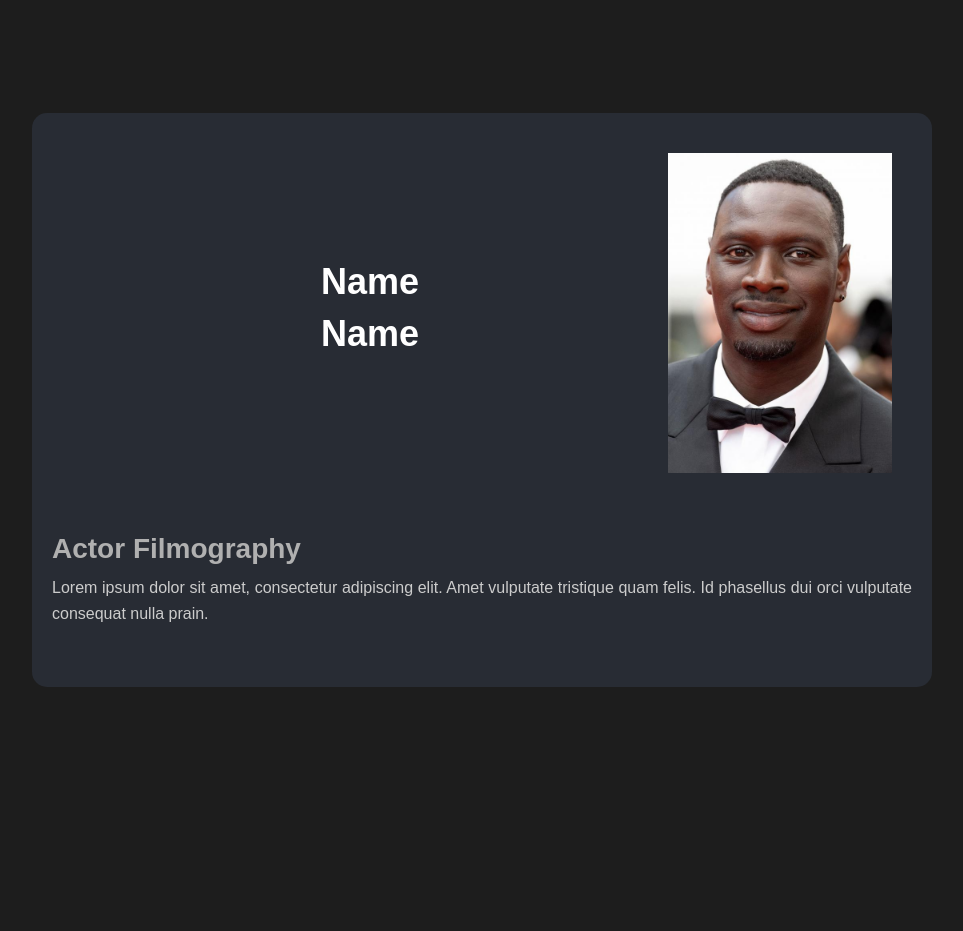
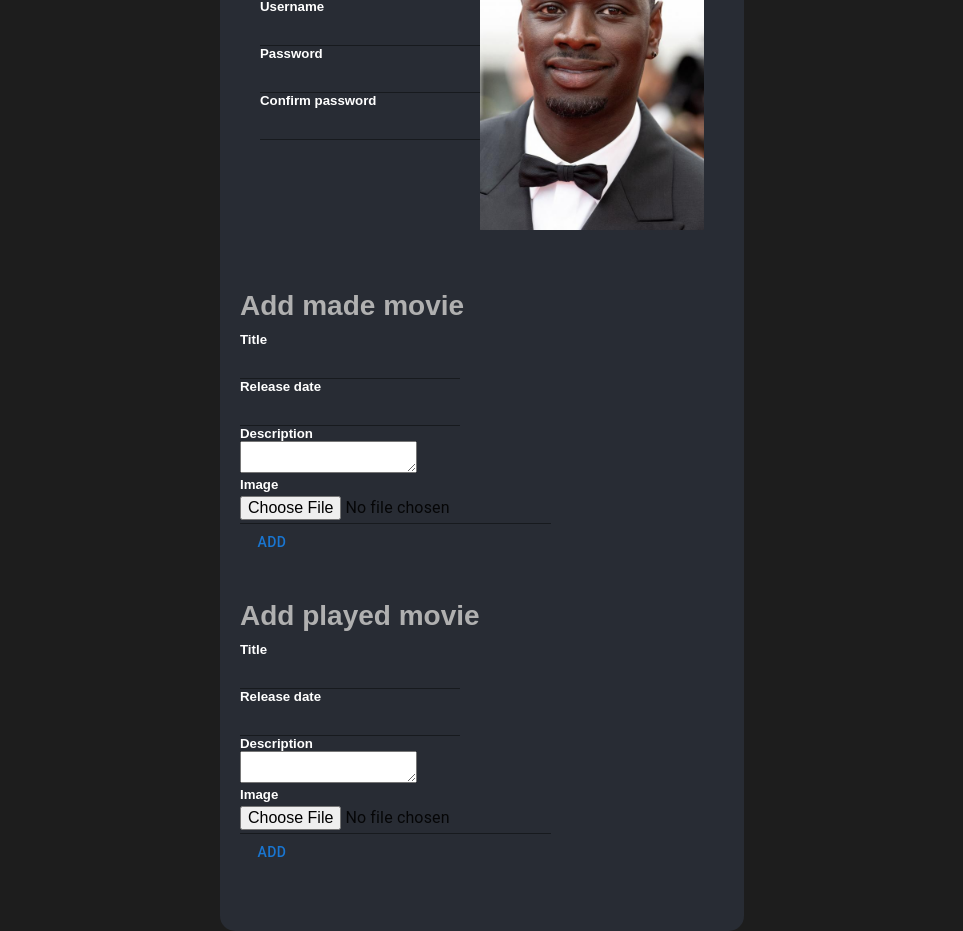
Before and after one commit to DallasJr/Portfolio, a React (Create React App) app in the folder frontend/my-app/: page /Admin in a window 1280 px wide. Shown: the whole page, without its empty margins (158-1121 px from the left). Before the commit the page ends 800 px from the top, so only its background shows below. Built offline with nearby package versions, Linux system fonts and the light colour scheme.

Commit message:
admin page

```diff
--- a/frontend/my-app/package.json
+++ b/frontend/my-app/package.json
@@ -5,6 +5,7 @@
   "dependencies": {
     "@emotion/react": "^11.13.3",
     "@emotion/styled": "^11.13.0",
+    "@mui/icons-material": "^6.1.1",
     "@mui/material": "^6.1.1",
     "@testing-library/jest-dom": "^5.17.0",
     "@testing-library/react": "^13.4.0",
--- a/frontend/my-app/src/Admin.css
+++ b/frontend/my-app/src/Admin.css
@@ -0,0 +1,8 @@
+* {
+    box-sizing: border-box;
+    margin: 5px;
+}
+
+.section {
+    margin: 50px;
+}
--- a/frontend/my-app/src/Admin.js
+++ b/frontend/my-app/src/Admin.js
@@ -1,24 +1,40 @@
-import './FilmographieAct.css';
 import OmarSy from './OmarSy.png';
+import {Button, Input} from "@mui/material";
+
 
 function Filmographie() {
     return (
-        <div class="container">
-        <header class="header">
-            <div class="profile">
+        <section className="section">
+            <div className="container">
+                <header className="header">
+                    <div className="profile">
+                        <h5>Username</h5><Input type="text"/>
+                        <h5>Password</h5><Input type="text"/>
+                        <h5>Confirm password</h5><Input type="text"/>
+                    </div>
+
+                    <img src={OmarSy} className="Omar-img" alt="logo"/>
+                </header>
+                <form>
+                    <section className="about">
+                        <h3>Add made movie</h3>
+                        <h5>Title</h5><Input type="text" className="title"/>
+                        <h5>Release date</h5><Input type="text"/>
+                        <h5>Description</h5><textarea></textarea>
+                        <h5>Image</h5><Input type="file"/><br/>
+                        <Button className='add'>Add</Button>
+                    </section>
+                    <section className="about">
+                        <h3>Add played movie</h3>
+                        <h5>Title</h5><Input type="text"/>
+                        <h5>Release date</h5><Input type="text"/>
+                        <h5>Description</h5><textarea></textarea>
+                        <h5>Image</h5><Input type="file"/><br/>
+                        <Button className='add'>Add</Button>
+                    </section>
+                </form>
             </div>
-            <div class="intro">
-                <h2>Name</h2>
-                <h2>Name</h2>
-            </div>
-            <img src={OmarSy} className="Omar-img" alt="logo" />
-        </header>
-
-        <section class="about">
-            <h3>Actor Filmography</h3>
-            <p>Lorem ipsum dolor sit amet, consectetur adipiscing elit. Amet vulputate tristique quam felis. Id phasellus dui orci vulputate consequat nulla prain.</p>
         </section>
-    </div>
     );
 }
 
--- a/frontend/my-app/src/FilmographieAct.css
+++ b/frontend/my-app/src/FilmographieAct.css
@@ -6,8 +6,6 @@
 
 body {
     font-family: 'Arial', sans-serif;
-    background-color: #1d1d1d;
-    color: #ffffff;
     display: flex;
     justify-content: center;
     align-items: center;
@@ -23,9 +21,7 @@ body {
     width: 100%;
     max-width: 900px;
     padding: 20px;
-    background-color: #2c2c2c;
     border-radius: 15px;
-    background-color: #282c34;
 }
 
 .header {
```
Also changed, not shown: 1 other file (tests, documents, lock files or other folders).
